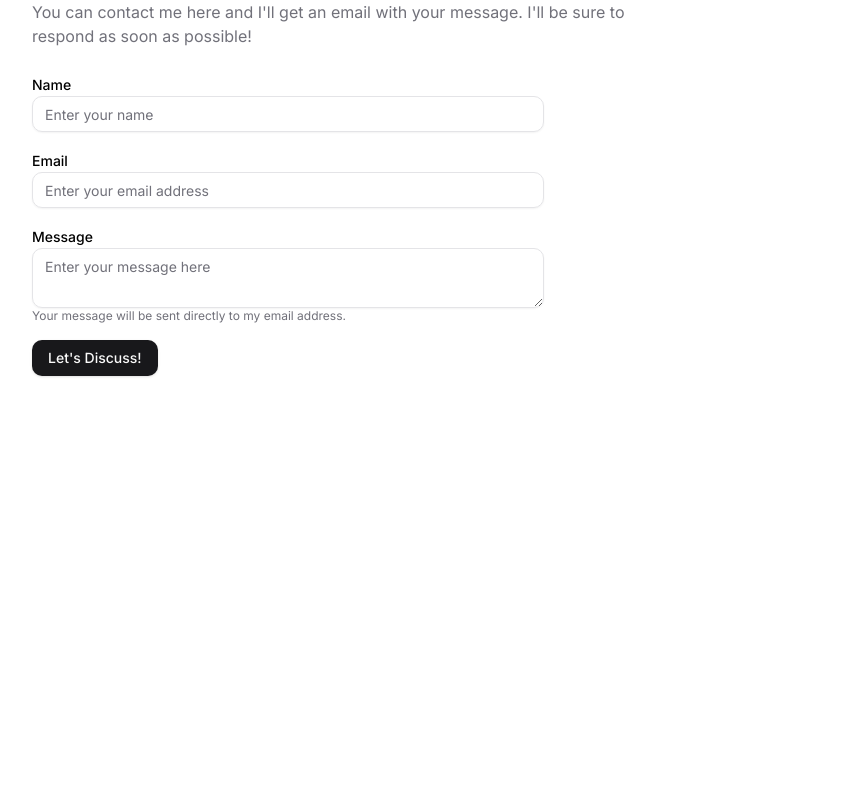
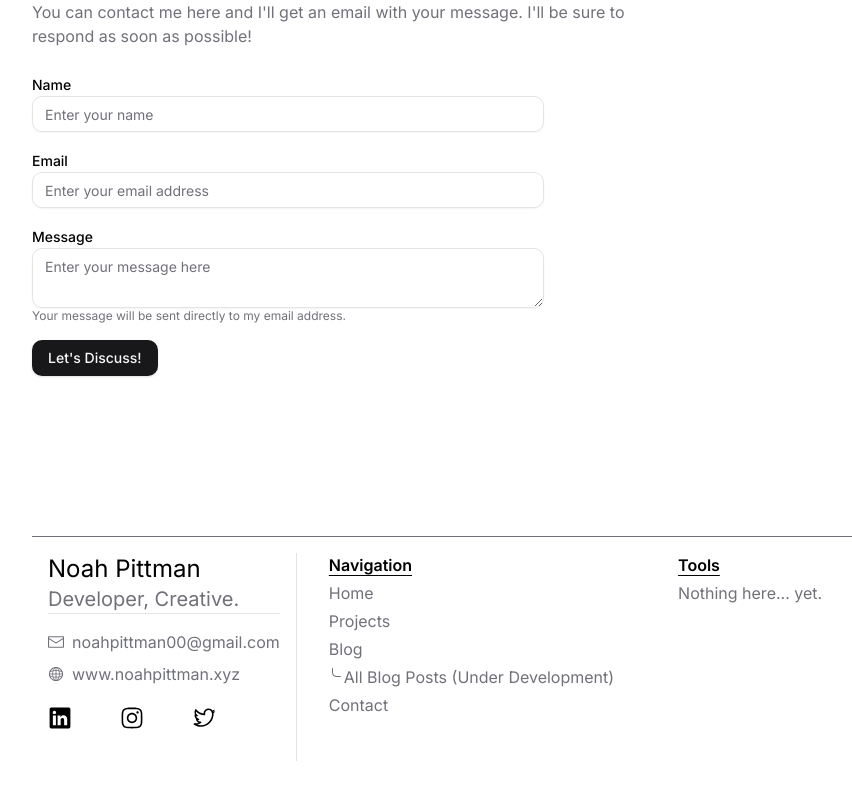
Before and after one commit to noahpittman/noahpittman, a Next.js app: page / in a window 1280 px wide. Shown: the part 1870-2670 px from the top of the page, without its empty margins (64-916 px from the left). Before the commit the page ends 2454 px from the top, so only its background shows below. Built offline with nearby package versions, Linux system fonts and the light colour scheme.

Commit message:
add footer add metadata

```diff
--- a/app/layout.js
+++ b/app/layout.js
@@ -6,8 +6,9 @@ import { Toaster } from "react-hot-toast";
 const inter = Inter({ subsets: ["latin"] });
 
 export const metadata = {
-	title: "Create Next App",
-	description: "Generated by create next app",
+	title: "Noah Pittman",
+	description:
+		"Noah Pittman: full stack developer, music producer, video editor, & avid reader.",
 };
 
 export default function RootLayout({ children }) {
--- a/app/page.js
+++ b/app/page.js
@@ -1,7 +1,16 @@
 "use client";
 
 import Link from "next/link";
-import { FileIcon, HamburgerMenuIcon } from "@radix-ui/react-icons";
+import {
+	CornerBottomLeftIcon,
+	EnvelopeClosedIcon,
+	FileIcon,
+	GlobeIcon,
+	HamburgerMenuIcon,
+	InstagramLogoIcon,
+	LinkedInLogoIcon,
+	TwitterLogoIcon,
+} from "@radix-ui/react-icons";
 import {
 	Sheet,
 	SheetContent,
@@ -38,6 +47,7 @@ export default function Home() {
 			<Hero />
 			<Projects />
 			<Contact />
+			<Footer />
 		</div>
 	);
 }
@@ -67,7 +77,7 @@ function Navbar() {
 			<div className="fixed z-10 md:hidden">
 				<Sheet>
 					<SheetTrigger>
-						<div className="border border-input bg-transparent shadow-sm hover:bg-accent hover:text-accent-foreground h-9 w-9 inline-flex items-center justify-center whitespace-nowrap rounded-md text-sm font-medium transition-colors focus-visible:outline-none focus-visible:ring-1 focus-visible:ring-ring disabled:pointer-events-none disabled:opacity-50">
+						<div className="border border-input bg-transparent shadow-sm hover:bg-accent hover:text-accent-foreground h-9 w-9 inline-flex items-center justify-center whitespace-nowrap rounded-md text-sm font-medium transition-colors w-fit focus-visible:outline-none focus-visible:ring-1 focus-visible:ring-ring disabled:pointer-events-none disabled:opacity-50">
 							<HamburgerMenuIcon className="h-4 w-4" />
 						</div>
 					</SheetTrigger>
@@ -127,7 +137,7 @@ function Navbar() {
 function Hero() {
 	return (
 		<div className="min-h-screen flex flex-col md:gap-4 gap-16 mb-8 sm:mb-0">
-			<section className="space-y-4 -mt-4 md:-mt-0 py-16 md:py-24">
+			<section className="space-y-4 -mt-4 md:-mt-0 pt-16 md:pb-12 md:py-24">
 				<span className="font-mono opacity-75 text-lg bg-foreground/10 p-1 px-2 rounded-md">
 					Hi, my name is
 				</span>
@@ -445,3 +455,86 @@ function Contact() {
 		</section>
 	);
 }
+
+function Footer() {
+	const contactInfo = [
+		{ value: "noahpittman00@gmail.com", logo: "" },
+		{ value: "www.noahpittman.xyz", logo: "website" },
+	];
+
+	return (
+		<div
+			className="w-full mt-12 p-4 border-t border-t-muted-foreground flex min-h-52 flex-col sm:flex-row"
+			id="footer"
+		>
+			<div className=" max-w-xs">
+				<h2 className="text-2xl">Noah Pittman</h2>
+				<p className="text-xl text-muted-foreground">Developer, Creative.</p>
+				<Separator />
+				<div className="space-y-2 py-4">
+					<div className="flex items-center text-muted-foreground">
+						<EnvelopeClosedIcon className="h-4 w-4 mr-2" />
+						<p>noahpittman00@gmail.com</p>
+					</div>
+					<div className="flex items-center text-muted-foreground">
+						<GlobeIcon className="h-4 w-4 mr-2" />
+						<p>www.noahpittman.xyz</p>
+					</div>
+					<div className="w-full flex gap-12 h-12 items-center">
+						<LinkedInLogoIcon className="h-6 w-6 transition-all md:hover:scale-[1.1]" />
+						<InstagramLogoIcon className="h-6 w-6 transition-all md:hover:scale-[1.1]" />
+						<TwitterLogoIcon className="h-6 w-6 transition-all md:hover:scale-[1.1]" />
+					</div>
+				</div>
+			</div>
+			<Separator className="sm:w-[1px] sm:h-52 sm:mx-4" />
+			<div className="sm:p-4 pt-4 sm:pt-0 flex flex-col sm:flex-row flex-wrap gap-12 sm:gap-16">
+				<div className="flex flex-col space-y-1">
+					<p className="font-semibold underline underline-offset-4">
+						Navigation
+					</p>
+					<Link
+						className="text-muted-foreground hover:text-primary transition-colors w-fit"
+						href={"/"}
+					>
+						Home
+					</Link>
+					<Link
+						className="text-muted-foreground hover:text-primary transition-colors w-fit"
+						href={"/#projects"}
+					>
+						Projects
+					</Link>
+					<Link
+						className="text-muted-foreground hover:text-primary transition-colors w-fit"
+						href={"/#blog"}
+					>
+						Blog
+					</Link>
+					<Link
+						className="text-muted-foreground flex hover:text-primary transition-colors w-fit"
+						href={"/#blog"}
+					>
+						<CornerBottomLeftIcon /> All Blog Posts (Under Development)
+					</Link>
+					<Link
+						className="text-muted-foreground hover:text-primary transition-colors w-fit"
+						href={"/#contact"}
+					>
+						Contact
+					</Link>
+				</div>
+				<div className="flex flex-col space-y-1">
+					<p className="font-semibold underline underline-offset-4">Tools</p>
+					{/* <Link
+						className="text-muted-foreground hover:text-primary transition-colors w-fit"
+						href={"/"}
+					>
+						Markdown Editor
+					</Link> */}
+					<p className="text-muted-foreground">Nothing here... yet.</p>
+				</div>
+			</div>
+		</div>
+	);
+}
```
